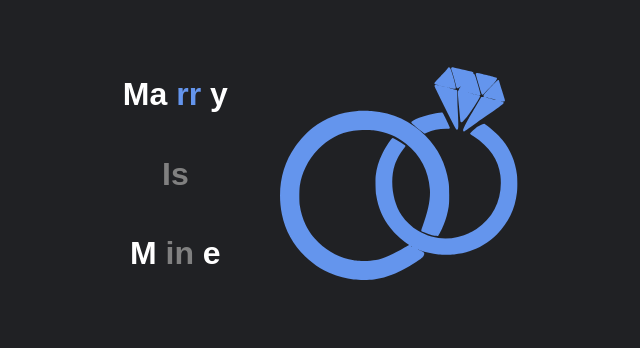
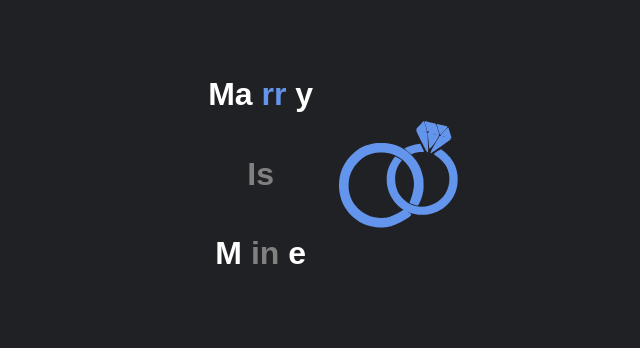
Before and after one commit to some-ghamza-stuff/some-ghamza-stuff.github.io, a plain HTML site: page mm.html in a window 1280 px wide. Shown: the part 234-582 px from the top of the page, without its empty margins (294-934 px from the left). Drawn offline with Linux system fonts and the light colour scheme; a web font is replaced by a local one.

Commit message:
fixed sizes

```diff
--- a/mm.html
+++ b/mm.html
@@ -53,7 +53,7 @@
             M<div class="mine"> in </div>e
         </h1>
     </main>
-        <svg xmlns="http://www.w3.org/2000/svg" version="1.0" width="256pt" height="256pt" viewBox="0 0 1280.000000 1280.000000" preserveAspectRatio="xMidYMid meet">
+        <svg xmlns="http://www.w3.org/2000/svg" version="1.0" width="128pt" height="128pt" viewBox="0 0 1280.000000 1280.000000" preserveAspectRatio="xMidYMid meet">
             <metadata>
             Created by potrace 1.15, written by Peter Selinger 2001-2017
             </metadata>
```
